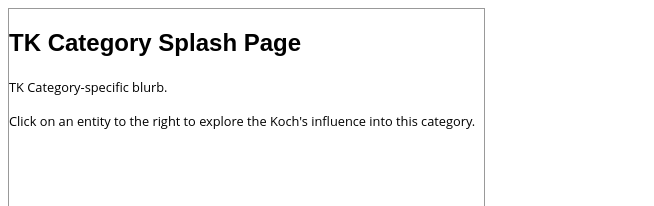
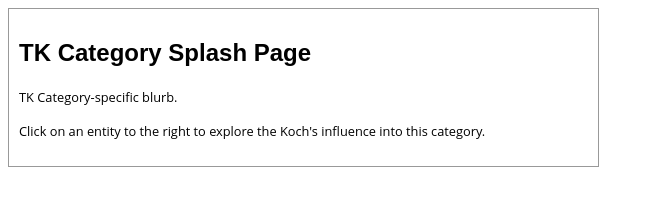
Before and after one commit to motherjones/koch-network, a plain HTML site: page kochListGrid/index.html in a window 1280 px wide. Shown: the top 206 px of the page, without its empty margins (0-654 px from the left). Drawn offline with Linux system fonts and the light colour scheme; no server answers.

Commit message:
Tweaked layout of listgrid

```diff
--- a/kochListGrid/style.css
+++ b/kochListGrid/style.css
@@ -11,10 +11,11 @@
 
 #entityDetails {
 	float:left;
-	width: 475px;
-	height: 900px;
+	width: 45%;
+/*	height: 900px;*/
 	margin-bottom: 5px;
 	border: 1px solid #999999;
+	padding: 10px;
 }
 
 #entityDetails p {
@@ -28,13 +29,14 @@
 
 #allEntities {
 	float:right;
+	width: 45%;
 }
 
 #allEntities ul {
 	margin:0;
 	padding:0;
 	list-style: none;
-	width: 400px;
+/*	width: 400px;*/
 }
 
 #allEntities a {
```
